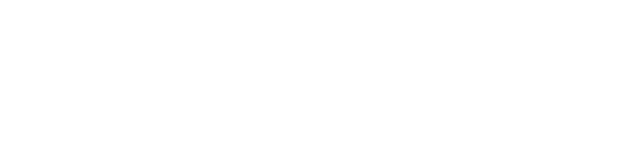
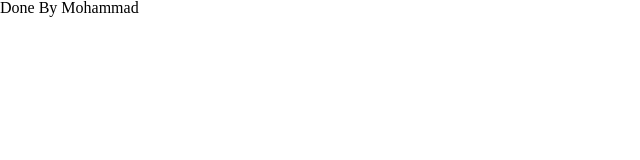
Before and after one commit to SAD-co-Software-Application-Development/mc-exercise, a plain HTML site: page index.html in a window 1280 px wide. Shown: the whole page, without its empty margins (0-640 px from the left). Drawn offline with Linux system fonts and the light colour scheme.

Commit message:
Done by Mohammad

```diff
--- a/index.html
+++ b/index.html
@@ -1,5 +1,6 @@
 <!DOCTYPE html>
 <html lang="en">
+
 <head>
     <meta charset="UTF-8">
     <meta http-equiv="X-UA-Compatible" content="IE=edge">
@@ -8,9 +9,12 @@
     <link rel="stylesheet" href="CSS/style.css" />
     <title>Document</title>
 </head>
+
 <body>
     <header>
-
+        <nav>
+            <h1>Done By Mohammad</h1>
+        </nav>
     </header>
 
     <main>
@@ -22,4 +26,5 @@
     </footer>
     <script src="JS/app.js"></script>
 </body>
+
 </html>
```
Also changed, not shown: 1 other file.
